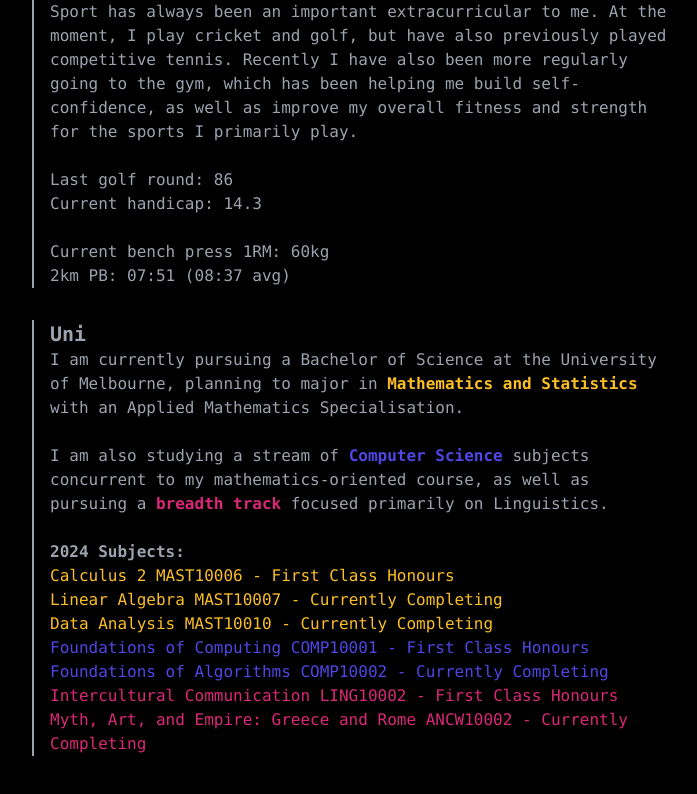
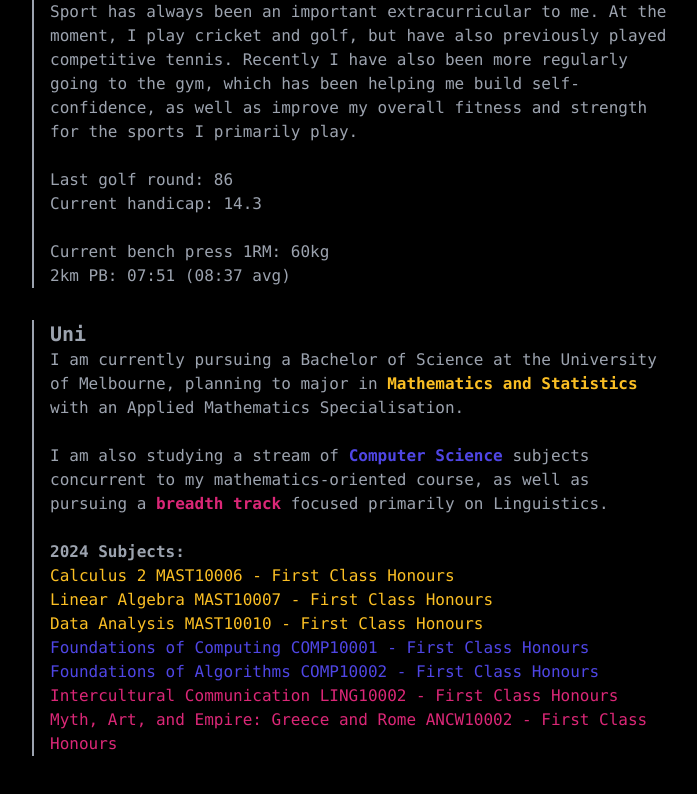
Before and after one commit to itssammurphy/portfolio, a Next.js app: page / in a window 1280 px wide. Shown: the part 2915-3709 px from the top of the page, without its empty margins (288-985 px from the left). Built offline with nearby package versions, Linux system fonts and the light colour scheme; no server answers.

Commit message:
updated subjects

```diff
--- a/components/public/Away.tsx
+++ b/components/public/Away.tsx
@@ -39,13 +39,13 @@
             {
                 name: "Linear Algebra MAST10007",
                 filters: ["all", "maths"],
-                grade: "Currently Completing",
+                grade: "First Class Honours",
                 className: MATHS_CLASSNAME,
             },
             {
                 name: "Data Analysis MAST10010",
                 filters: ["all", "maths"],
-                grade: "Currently Completing",
+                grade: "First Class Honours",
                 className: MATHS_CLASSNAME,
             },
             {
@@ -57,7 +57,7 @@
             {
                 name: "Foundations of Algorithms COMP10002",
                 filters: ["all", "comp"],
-                grade: "Currently Completing",
+                grade: "First Class Honours",
                 className: COMP_CLASSNAME,
             },
             {
@@ -69,7 +69,7 @@
             {
                 name: "Myth, Art, and Empire: Greece and Rome ANCW10002",
                 filters: ["all", "breadth"],
-                grade: "Currently Completing",
+                grade: "First Class Honours",
                 className: BREADTH_CLASSNAME,
             },
         ],
```
